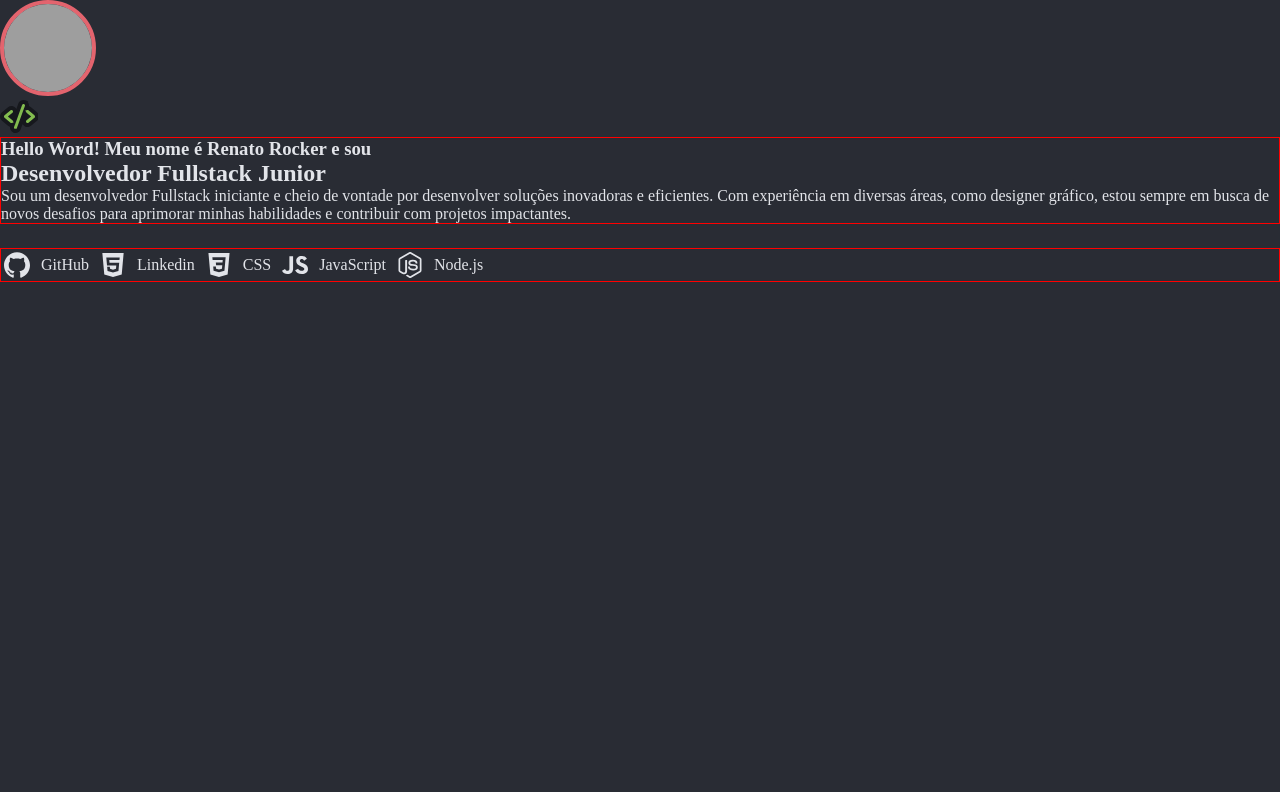
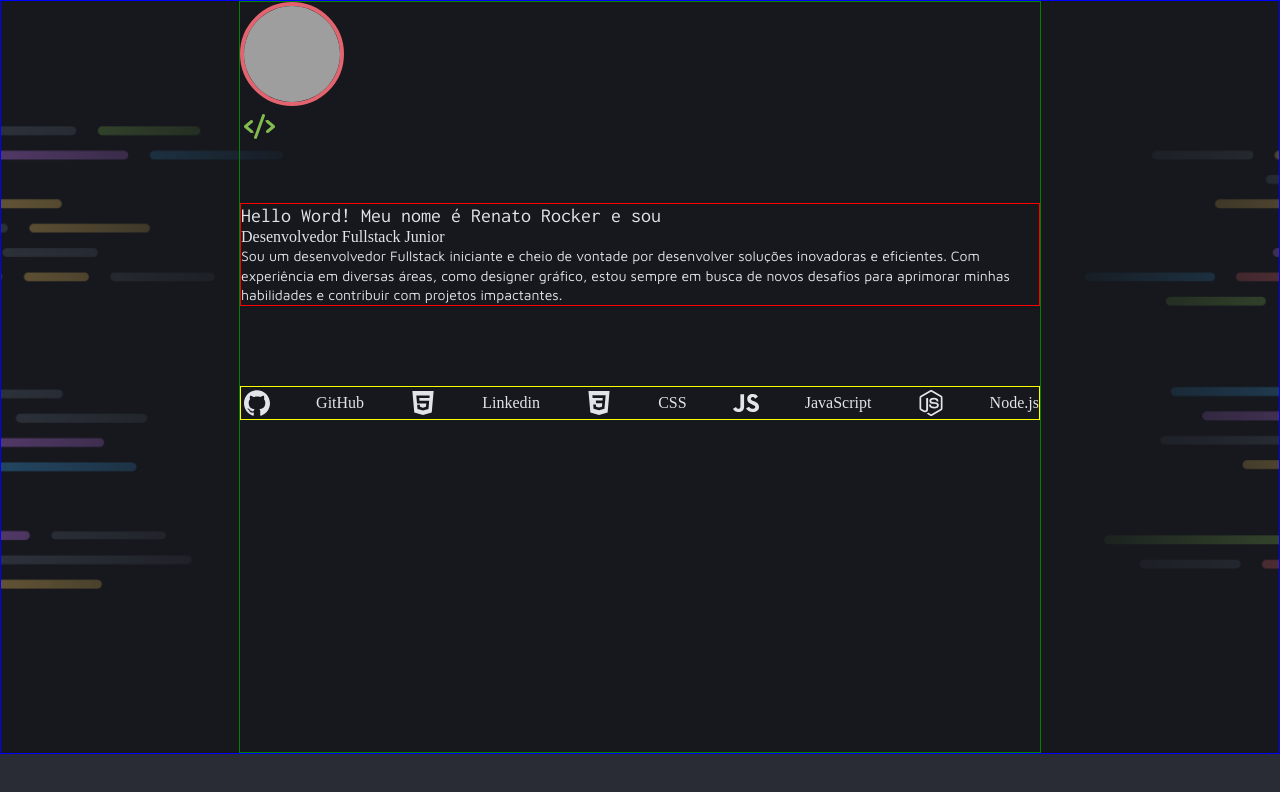
Before and after one commit to Rocha1972/Portfolio_Dev, a plain HTML site: page index.html in a window 1280 px wide. Drawn offline with Linux system fonts and the light colour scheme; grey boxes are pictures that could not be loaded.

Commit message:
acertando os containers

```diff
--- a/index.html
+++ b/index.html
@@ -15,8 +15,8 @@
 
   </head>
   <body>
-    <div class="container">
-      <section class="intro">
+    <div id="container">
+      <section id="intro">
         <header>
           <div class="avatar">
             <div id="foto-user">
@@ -27,14 +27,14 @@
             </div>
           </div>
 
-          <div class="apresentacao">
-            <span>
-              <h3>Hello Word! Meu nome é Renato Rocker e sou</h3>
-            </span>
-            <span>
-              <h1>Desenvolvedor Fullstack Junior</h1>
-            </span>
-            <p>
+          <div id="apresentacao">
+            <article>
+              <h3 class="subtitle">Hello Word! Meu nome é Renato Rocker e sou</h3>
+            </article>
+            <article>
+              <h1 class="title-lg">Desenvolvedor Fullstack Junior</h1>
+            </article>
+            <p class="text-sm">
               Sou um desenvolvedor Fullstack iniciante e cheio de vontade por desenvolver soluções inovadoras e eficientes. Com experiência em diversas áreas, como designer gráfico, estou sempre em busca de novos desafios para aprimorar minhas habilidades e contribuir com projetos impactantes.
             </p>
           </div>
--- a/styles/global.css
+++ b/styles/global.css
@@ -1,7 +1,6 @@
 * {
   margin: 0;
   padding: 0;
-  box-sizing: border-box;
 }
 
 body {
@@ -36,11 +35,3 @@ body {
   --text-sm: 400 14px/140% var(--font-maven);
   --subtitle: 20px/120% var(--font-inconsolata);
 }
-
-.container {
-  display: flex;
-
-  max-width: 1366px;
-  padding-inline: 0px;
-  margin-inline: auto;
-}
--- a/styles/sections.css
+++ b/styles/sections.css
@@ -1,7 +1,39 @@
-.intro {
-  /* display: flex; */
-  /* background-image: url(/assets/bg-intro.png); */
-  /* background-size: cover; */
-  /* align-items: center; */
+#intro {
+  border: solid 1px green;
   height: 750px;
+  width: 800px;
+  margin: auto;
+
 }
+
+#foto-user {
+  img {
+    width: 96px;
+    height: 96px;
+    border-radius: 50%;
+    border: 4px solid var(--red); */
+  }
+}
+
+#tags {
+  border: solid 1px yellow;
+  display: flex;
+  align-items: center;
+  gap: 20px;
+  margin-top: 80px;
+  justify-content: space-between;
+}
+
+#container {
+  border: solid 1px blue;
+  max-width: 1366px;
+  margin-block: auto;
+
+  background-image: url(/assets/bg-intro.png);
+  background-size: cover;
+}
+
+#apresentacao {
+  border: solid 1px red;
+  margin-top: 56px;
+}
--- a/styles/utility.css
+++ b/styles/utility.css
@@ -1,28 +1,3 @@
-#foto-user {
-  img {
-    width: 96px;
-    height: 96px;
-    border-radius: 50%;
-    border: 4px solid var(--red); */
-  }
-
-}
-
-#tags {
-  border: solid 1px red;
-  display: flex;
-  align-items: center;
-  gap: 8px;
-  margin-top: 24px;
-}
-
-.apresentacao {
-  border: solid 1px red;
-
-
-
-}
-
 .title-lg {
   font: var(--h1);
 }
```
